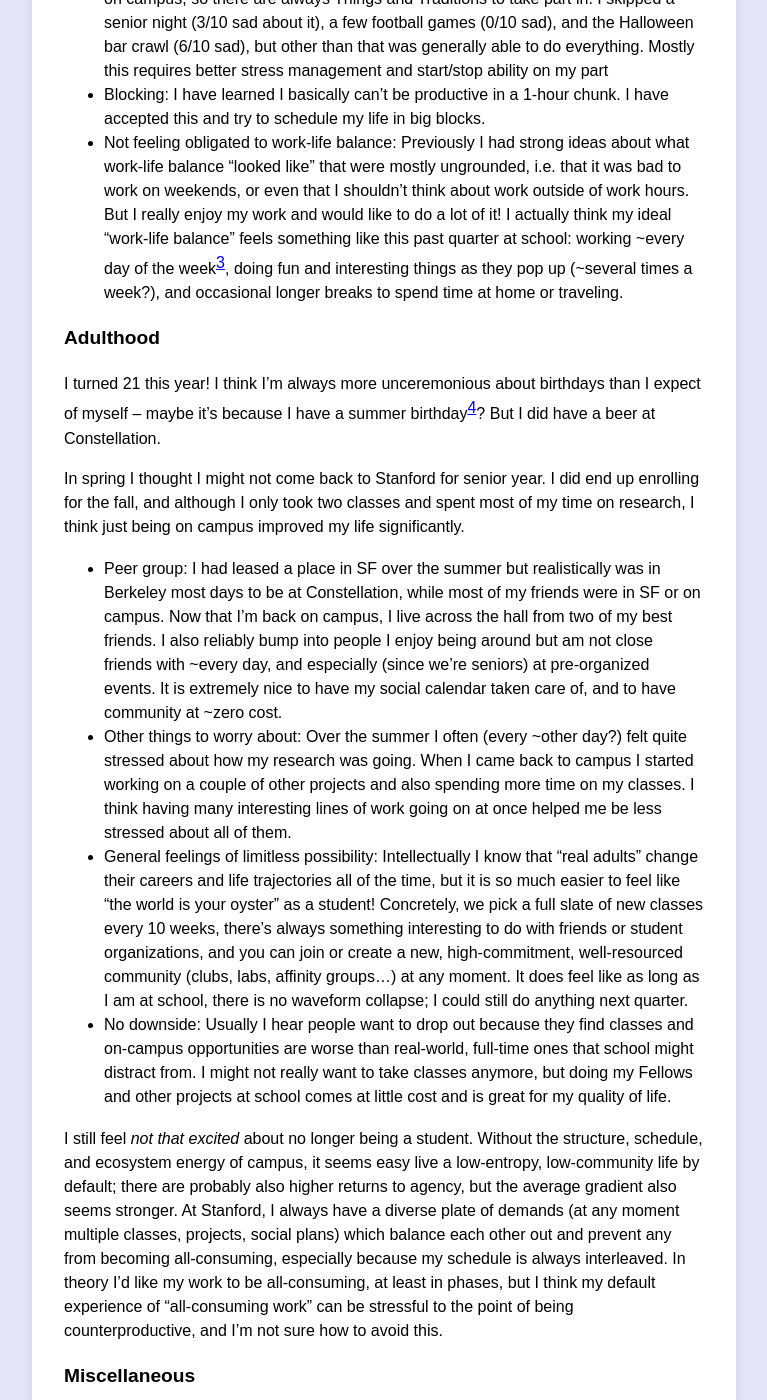
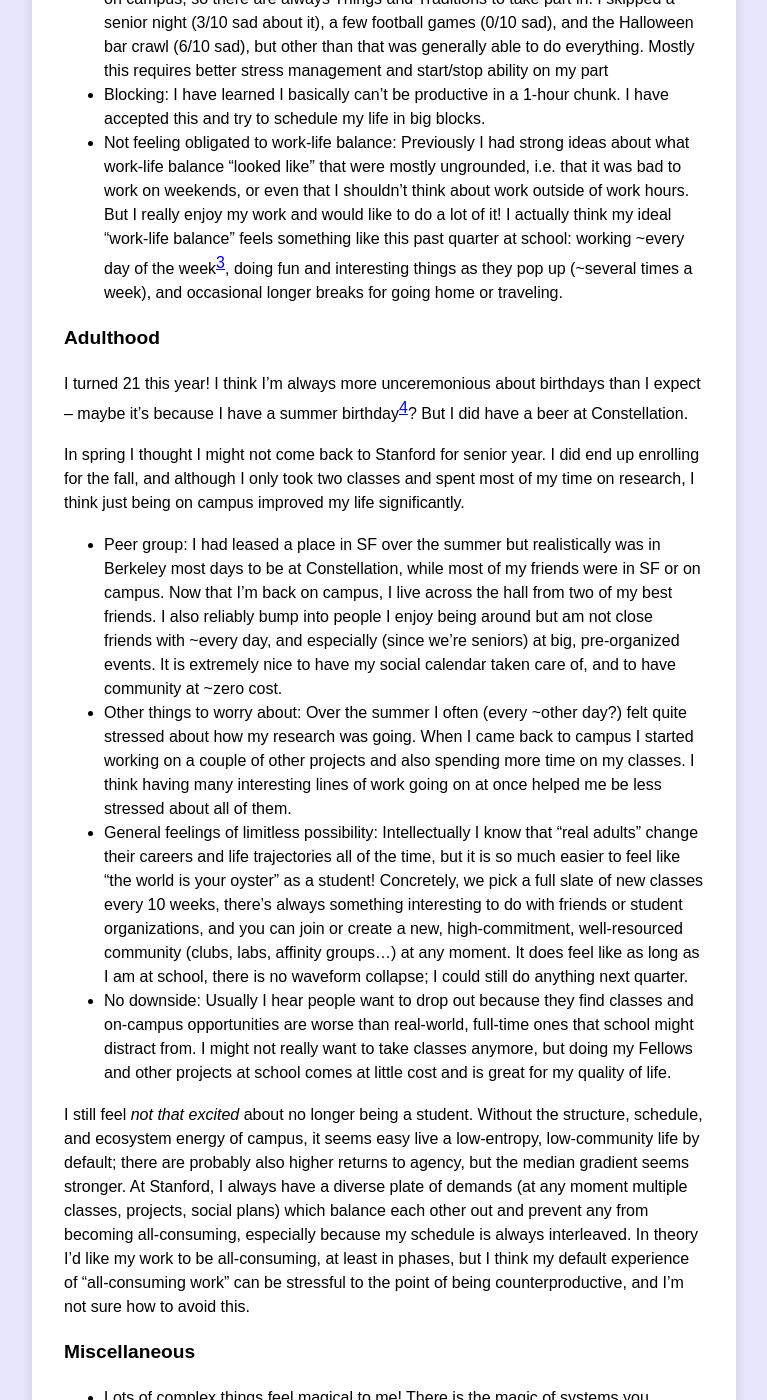
Before and after one commit to Christine8888/christine8888.github.io, a Jekyll site: the page built from _all_posts/_published/2025-12-25-2025-reflections.md, in a window 1280 px wide and 1400 px high, scrolled down 2133 px. Shown: the whole window, without its empty margins (256-1023 px from the left). Built offline with Jekyll 4.4.1, drawn with Linux system fonts in a browser that asks for light colours; some of the changed text lies outside the part shown.

Commit message:
more fixes

```diff
--- a/_all_posts/_published/2025-12-25-2025-reflections.md
+++ b/_all_posts/_published/2025-12-25-2025-reflections.md
@@ -29,29 +29,29 @@ On the whole, I think I've gotten much better at organizing my life so I can be
 - Working all the time, except when I'm not: there's always something more to do, and generally I want to work on it, but also I'll go on every trip / concert / big group activity, and not feel stressed about the counterfactual work I would've done. Experiences with people I love are generally scarcer than things to work on.
 - Not saying no to things I want to do: basically, I shouldn't be so busy/stressed that I skip things I actually want to do (see ^^). This is especially obvious since I'm a senior on campus, so there are always Things and Traditions to take part in. I skipped a senior night (3/10 sad about it), a few football games (0/10 sad), and the Halloween bar crawl (6/10 sad), but other than that was generally able to do everything. Mostly this requires better stress management and start/stop ability on my part
 - Blocking: I have learned I basically can't be productive in a 1-hour chunk. I have accepted this and try to schedule my life in big blocks.
-- Not feeling obligated to work-life balance: Previously I had strong ideas about what work-life balance "looked like" that were mostly ungrounded, i.e. that it was bad to work on weekends, or even that I shouldn't think about work outside of work hours. But I really enjoy my work and would like to do a lot of it! I actually think my ideal "work-life balance" feels something like this past quarter at school: working ~every day of the week[^runs], doing fun and interesting things as they pop up (~several times a week?), and occasional longer breaks to spend time at home or traveling.
+- Not feeling obligated to work-life balance: Previously I had strong ideas about what work-life balance "looked like" that were mostly ungrounded, i.e. that it was bad to work on weekends, or even that I shouldn't think about work outside of work hours. But I really enjoy my work and would like to do a lot of it! I actually think my ideal "work-life balance" feels something like this past quarter at school: working ~every day of the week[^runs], doing fun and interesting things as they pop up (~several times a week), and occasional longer breaks for going home or traveling.
 
 ### Adulthood
-I turned 21 this year! I think I'm always more unceremonious about birthdays than I expect of myself -- maybe it's because I have a summer birthday[^summer]? But I did have a beer at Constellation.
+I turned 21 this year! I think I'm always more unceremonious about birthdays than I expect -- maybe it's because I have a summer birthday[^summer]? But I did have a beer at Constellation.
 
 In spring I thought I might not come back to Stanford for senior year. I did end up enrolling for the fall, and although I only took two classes and spent most of my time on research, I think just being on campus improved my life significantly.
 
-- Peer group: I had leased a place in SF over the summer but realistically was in Berkeley most days to be at Constellation, while most of my friends were in SF or on campus. Now that I'm back on campus, I live across the hall from two of my best friends. I also reliably bump into people I enjoy being around but am not close friends with ~every day, and especially (since we're seniors) at pre-organized events. It is extremely nice to have my social calendar taken care of, and to have community at ~zero cost.
+- Peer group: I had leased a place in SF over the summer but realistically was in Berkeley most days to be at Constellation, while most of my friends were in SF or on campus. Now that I'm back on campus, I live across the hall from two of my best friends. I also reliably bump into people I enjoy being around but am not close friends with ~every day, and especially (since we're seniors) at big, pre-organized events. It is extremely nice to have my social calendar taken care of, and to have community at ~zero cost.
 - Other things to worry about: Over the summer I often (every ~other day?) felt quite stressed about how my research was going. When I came back to campus I started working on a couple of other projects and also spending more time on my classes. I think having many interesting lines of work going on at once helped me be less stressed about all of them.
 - General feelings of limitless possibility: Intellectually I know that "real adults" change their careers and life trajectories all of the time, but it is so much easier to feel like "the world is your oyster" as a student! Concretely, we pick a full slate of new classes every 10 weeks, there's always something interesting to do with friends or student organizations, and you can join or create a new, high-commitment, well-resourced community (clubs, labs, affinity groups...) at any moment. It does feel like as long as I am at school, there is no waveform collapse; I could still do anything next quarter.
 - No downside: Usually I hear people want to drop out because they find classes and on-campus opportunities are worse than real-world, full-time ones that school might distract from. I might not really want to take classes anymore, but doing my Fellows and other projects at school comes at little cost and is great for my quality of life.
 
-I still feel *not that excited* about no longer being a student. Without the structure, schedule, and ecosystem energy of campus, it seems easy live a low-entropy, low-community life by default; there are probably also higher returns to agency, but the average gradient also seems stronger. At Stanford, I always have a diverse plate of demands (at any moment multiple classes, projects, social plans) which balance each other out and prevent any from becoming all-consuming, especially because my schedule is always interleaved. In theory I'd like my work to be all-consuming, at least in phases, but I think my default experience of "all-consuming work" can be stressful to the point of being counterproductive, and I'm not sure how to avoid this.
+I still feel *not that excited* about no longer being a student. Without the structure, schedule, and ecosystem energy of campus, it seems easy live a low-entropy, low-community life by default; there are probably also higher returns to agency, but the median gradient seems stronger. At Stanford, I always have a diverse plate of demands (at any moment multiple classes, projects, social plans) which balance each other out and prevent any from becoming all-consuming, especially because my schedule is always interleaved. In theory I'd like my work to be all-consuming, at least in phases, but I think my default experience of "all-consuming work" can be stressful to the point of being counterproductive, and I'm not sure how to avoid this.
 
 
 ### Miscellaneous
 - Lots of complex things feel magical to me! There is the magic of systems you understand, and could follow the abstraction stack all the way down, and yet it is just beautiful that it works at all (the Internet, the formation of mountain ranges, etc.). But there is also the magic of systems which feel unintelligible, the "magic" which gets assigned to cargo runways and bogeymen and prayers for rain. I think it is agency-suppressing and dangerous, both for individuals and for society at large, to feel too much of the second form of magic. In my mind, sometimes certain concepts (e.g. kernels, at least before I started writing them) take on the second form of magic, and thus the idea of e.g. an "unfixable bug at the kernel layer" feels terrifying. I have had to remind myself this year there is truth and signal under ~everything.
     - In my research this year, I've also had a very "declarative" mindset to experiments: I want to just specify the core ideas, and let all of the implementation details be instrumentally useful abstractions. This sounds nice, and might be what research in December 2026 genuinely looks like, and also was generally the throughput-maximizing strategy for my projects this year. But a) most abstractions in language modelling are leaky[^leaky] b) I feel more empowered the more I understand about a system c) if I'm going to do this research for the forseeable future[^long], I should invest in learning things that will speed me up in the future. I'm not sure if this kind of learning is better mixed into "project execution time" (where it's somewhat at odds with "I want to see these experiment results as soon as possible"), or "free time" (i.e. taking classes helped me learn huge chunks of the stack systematically)
-- When I step away from focusing on the projects I'm actually doing, I feel a lot of uncertainty about what I want to do "next". I have this sort of meta-desire -- desire for desire -- and a general feeling that I should have more conviction and discernment. Sometimes I feel envious of people who always seem to have strong conviction in something. I did have very intense conviction this time last year, about how I wanted to work on superintelligence and alignment and the future of humanity, and now this has just dulled a bit[^AGI], although it's nice to be doing real work now.
-- I have been feeling faint omens of future health issues (i.e. my knee hurts randomly?)! So this year I have really felt the importance of proactively preserving my functionality for the long haul.
+- When I step away from my current projects, I feel a lot of uncertainty about what I want to do "next". I have this sort of meta-desire -- desire for desire -- and a general feeling that I should have more conviction and discernment. Sometimes I feel envious of people who always seem to have strong conviction in something. I did have very intense conviction this time last year, about how I wanted to work on superintelligence and alignment and the future of humanity, and now this has just dulled a bit[^AGI], although it's nice to be doing real work now.
+- I have been feeling faint omens of future health issues (i.e. my knee hurts randomly?). So this year I have really felt the importance of proactively preserving my functionality for the long haul.
 - I still feel super young. I suppose that's a great thing and that I'll look back in decades and wish to feel that young again, but sometimes it's a mental blocker
 - It has become more and more of a no-brainer to spend money on experiences: skiing, trips with friends, concerts, interesting food. I have been effectively price-insensitive on most trips I took with friends this year, and much more down to e.g. fly to another city for a DJ we love. I expect this trend to continue throughout my life, as my time gets more valuable in dollar terms and scarcer in absolute terms
-- I deleted TikTok, Instagram, and Twitter off my phone. The effect has been: I don't go on TikTok, I browse Instagram via my phone browser sometimes / re-download if I want to post (which is quite rarely now), and still scroll Twitter on my laptop.
+- I deleted TikTok, Instagram, and Twitter off my phone. The effect has been: I don't go on TikTok, I browse Instagram via my phone browser sometimes / re-download if I want to post (quite rarely nowadays), and still scroll Twitter on my laptop.
 - Random one-off things I tried this year: modular music, skydiving, dress design, making architecture models, not eating red meat, not eating high-neuron-per-calorie meat (Constellation diet), having a bob, cheese tasting, aufguss.
 
 ### To 2026!
```
Also changed, not shown: other parts of _all_posts/_published/2025-12-25-2025-reflections.md (+1 -1 lines).
